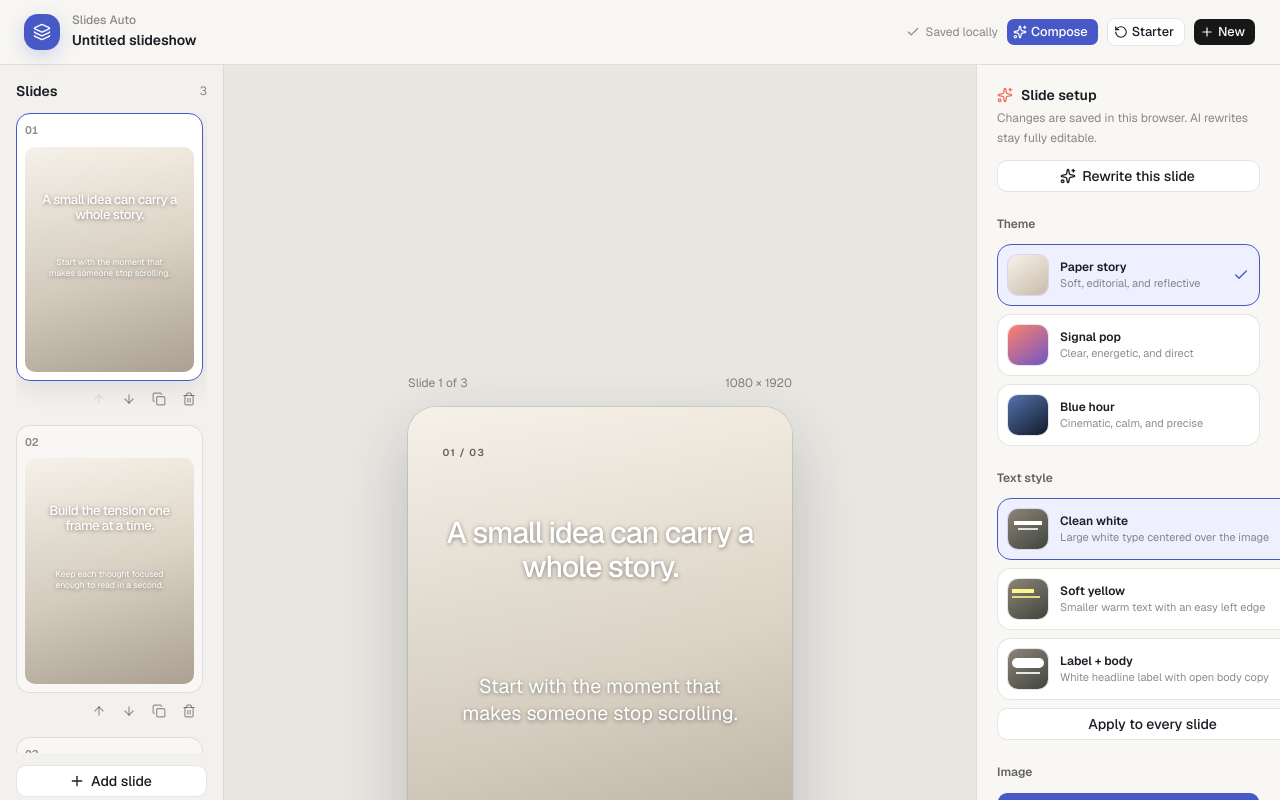
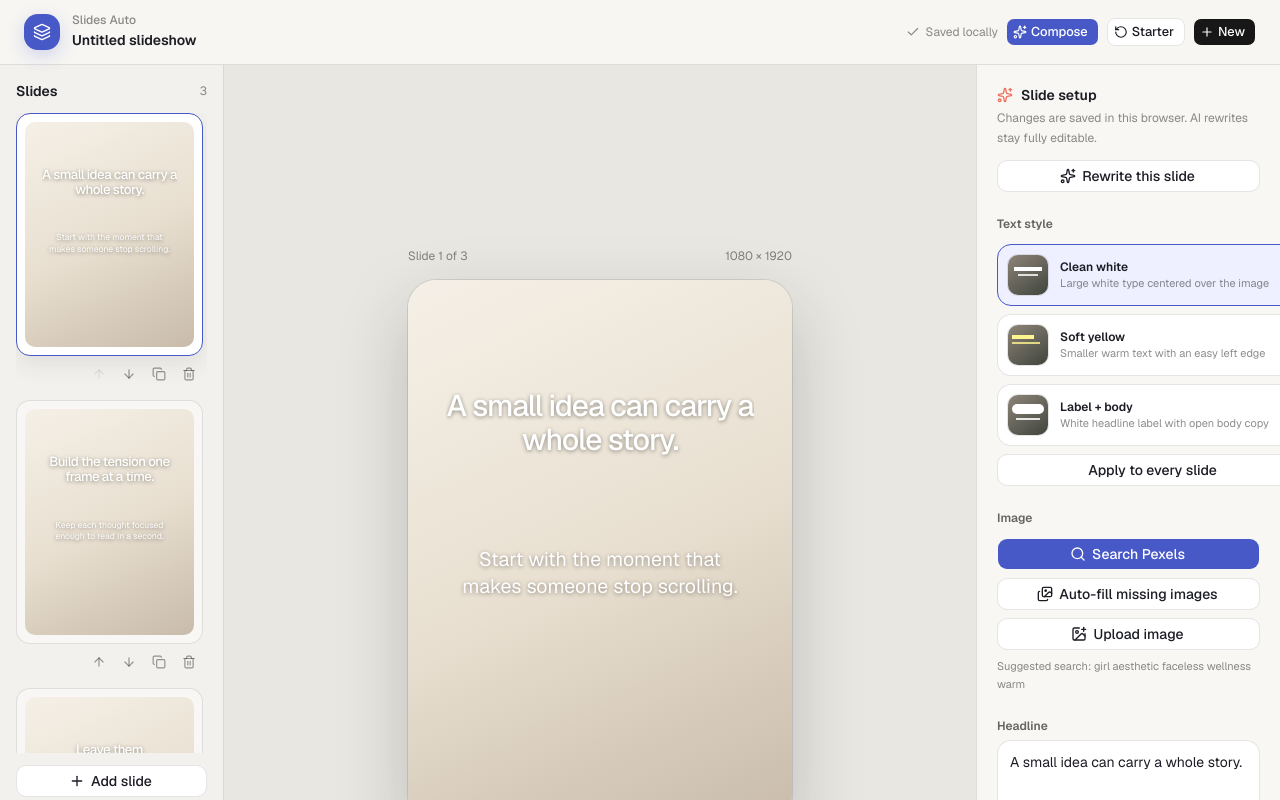
Before and after one commit to thedanieldk/slides-auto, a Next.js app: page / in a window 1280 px wide. Shown: the top 800 px of the page. Built offline with nearby package versions, Linux system fonts and the light colour scheme.

Commit message:
style: simplify slide previews and typography

```diff
--- a/components/slideshow-studio.tsx
+++ b/components/slideshow-studio.tsx
@@ -46,7 +46,6 @@ import {
   type SlideshowTheme,
   type TextLayer,
   type TextStyleId,
-  type ThemeId,
 } from "@/lib/slideshow"
 
 const STORAGE_KEY = "slides-auto.phase-one-project"
@@ -213,10 +212,6 @@ export function SlideshowStudio() {
       slides.splice(toIndex, 0, movingSlide)
       return { ...current, slides }
     })
-  }
-
-  function selectTheme(themeId: ThemeId) {
-    updateProject((current) => ({ ...current, themeId }))
   }
 
   function selectTextStyle(textStyleId: TextStyleId, applyToAll = false) {
@@ -543,9 +538,6 @@ export function SlideshowStudio() {
                         : "border-black/10 bg-white/45 hover:bg-white/75"
                     )}
                   >
-                    <span className="mb-2 block text-[11px] font-semibold text-black/45 tabular-nums">
-                      {String(index + 1).padStart(2, "0")}
-                    </span>
                     <span
                       className="relative block aspect-[9/12] overflow-hidden rounded-lg"
                       style={{
@@ -561,10 +553,6 @@ export function SlideshowStudio() {
                           }}
                         />
                       )}
-                      <span
-                        className="absolute inset-0"
-                        style={{ background: activeTheme.wash }}
-                      />
                       {slide.textLayers.map(
                         (layer) =>
                           layer.visible && (
@@ -651,10 +639,6 @@ export function SlideshowStudio() {
                   }}
                 />
               )}
-              <div
-                className="absolute inset-0"
-                style={{ background: activeTheme.wash }}
-              />
               {activeSlide.textLayers.map(
                 (layer) =>
                   layer.visible && (
@@ -671,13 +655,6 @@ export function SlideshowStudio() {
                     </div>
                   )
               )}
-              <div
-                className="absolute top-[7%] left-[9%] text-[10px] font-semibold tracking-[0.12em]"
-                style={{ color: activeTheme.muted }}
-              >
-                {String(activeIndex + 1).padStart(2, "0")} /{" "}
-                {String(project.slides.length).padStart(2, "0")}
-              </div>
             </motion.div>
           </AnimatePresence>
         </section>
@@ -711,43 +688,6 @@ export function SlideshowStudio() {
                 : "Rewrite this slide"}
             </Button>
           </div>
-
-          <fieldset className="mb-6">
-            <legend className="mb-3 text-xs font-semibold text-black/60">
-              Theme
-            </legend>
-            <div className="space-y-2">
-              {slideshowThemes.map((theme) => (
-                <button
-                  key={theme.id}
-                  type="button"
-                  onClick={() => selectTheme(theme.id)}
-                  className={cn(
-                    "flex w-full items-center gap-3 rounded-xl border p-2.5 text-left transition focus-visible:outline-2 focus-visible:outline-offset-2 focus-visible:outline-[#4758c7]",
-                    theme.id === project.themeId
-                      ? "border-[#4758c7] bg-[#eef0ff]"
-                      : "border-black/10 bg-white hover:border-black/20"
-                  )}
-                >
-                  <span
-                    className="block size-10 shrink-0 rounded-lg ring-1 ring-black/10"
-                    style={{ background: theme.preview }}
-                  />
-                  <span className="min-w-0 flex-1">
-                    <span className="block text-xs font-semibold">
-                      {theme.name}
-                    </span>
-                    <span className="block truncate text-[11px] text-black/45">
-                      {theme.description}
-                    </span>
-                  </span>
-                  {theme.id === project.themeId && (
-                    <Check className="size-4 text-[#4758c7]" />
-                  )}
-                </button>
-              ))}
-            </div>
-          </fieldset>
 
           <fieldset className="mb-6">
             <legend className="mb-3 text-xs font-semibold text-black/60">
@@ -946,6 +886,7 @@ function getTextLayerStyle(
   const { rect, style } = layer
   const fontFamily = {
     sans: "var(--font-sans)",
+    casual: "Arial, 'Helvetica Neue', Helvetica, sans-serif",
     serif: "Georgia, 'Times New Roman', serif",
     mono: "var(--font-mono)",
   }[style.fontFamily]
--- a/lib/slideshow.ts
+++ b/lib/slideshow.ts
@@ -17,7 +17,7 @@ export const slideLayoutIds = [
 export type SlideLayoutId = (typeof slideLayoutIds)[number]
 export type TextLayerRole = "hook" | "body" | "custom"
 export type TextAlignment = "left" | "center" | "right"
-export type TextFontFamily = "sans" | "serif" | "mono"
+export type TextFontFamily = "sans" | "casual" | "serif" | "mono"
 
 export type SlideImage = {
   id: string
@@ -309,10 +309,11 @@ const layoutPresets: Record<
     hook: {
       rect: { x: 12, y: 18, width: 76, height: 18 },
       style: {
-        fontSize: 5.5,
-        fontWeight: 600,
-        lineHeight: 1.26,
-        letterSpacing: -0.025,
+        fontFamily: "casual",
+        fontSize: 5.4,
+        fontWeight: 500,
+        lineHeight: 1.2,
+        letterSpacing: -0.015,
         align: "center",
         color: { type: "custom", value: "#101114" },
         backgroundColor: "rgba(255,255,255,.96)",
@@ -325,9 +326,11 @@ const layoutPresets: Record<
     body: {
       rect: { x: 13, y: 39, width: 74, height: 34 },
       style: {
-        fontSize: 5,
+        fontFamily: "casual",
+        fontSize: 5.15,
         fontWeight: 400,
-        lineHeight: 1.38,
+        lineHeight: 1.32,
+        letterSpacing: -0.012,
         align: "center",
         color: { type: "custom", value: "#ffffff" },
         backgroundColor: null,
@@ -537,11 +540,17 @@ export function loadSlideshowProject(value: unknown): SlideshowProject | null {
   if (isProjectV2(value)) {
     return {
       ...value,
-      slides: value.slides.map((slide) => ({
-        ...slide,
-        layoutId: slide.layoutId ?? "clean-white",
-        imageQuery: slide.imageQuery ?? null,
-      })),
+      slides: value.slides.map((slide) => {
+        const normalizedSlide = {
+          ...slide,
+          layoutId: slide.layoutId ?? "clean-white",
+          imageQuery: slide.imageQuery ?? null,
+        }
+
+        return normalizedSlide.layoutId === "label-body"
+          ? applySlideLayout(normalizedSlide, "label-body")
+          : normalizedSlide
+      }),
     }
   }
   if (!isLegacyProject(value)) return null
```
Also changed, not shown: 1 other file (tests, documents, lock files or other folders).
